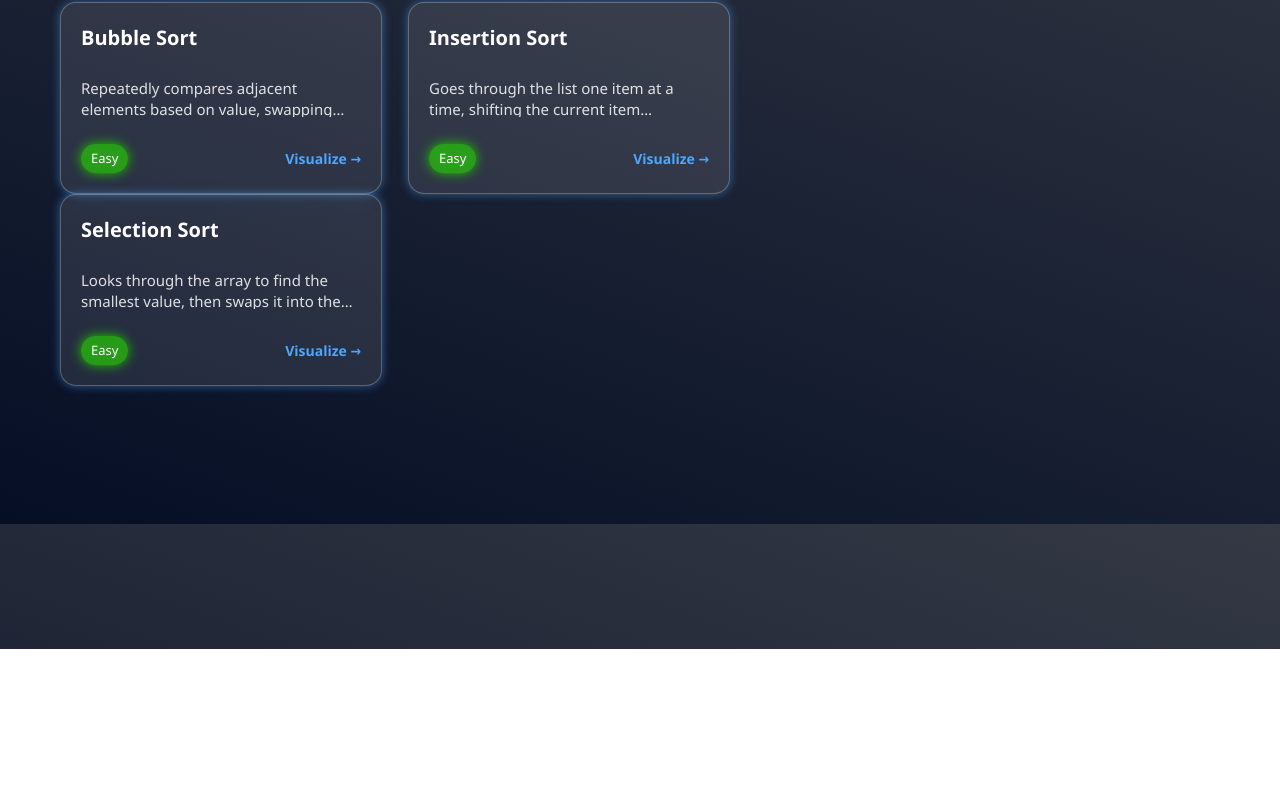
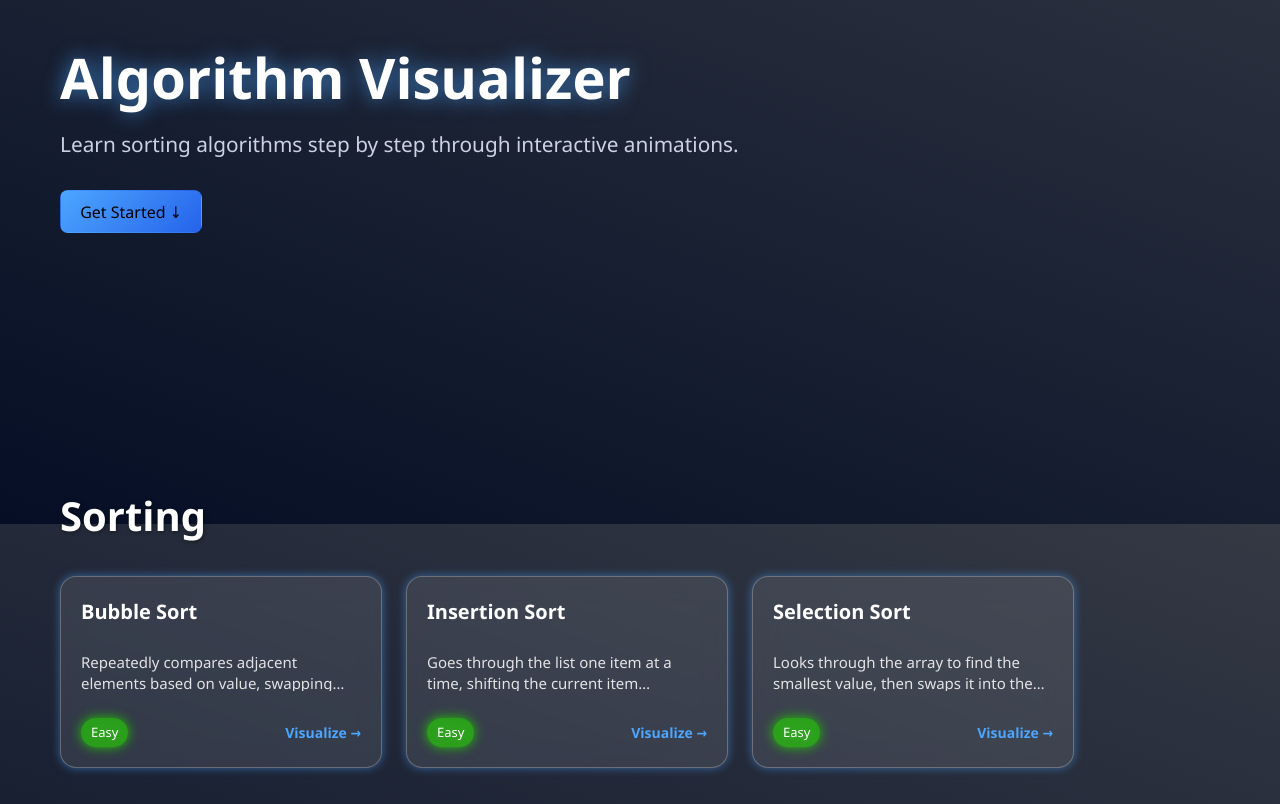
Before and after one commit to masonliiu/fullstack-algorithm-visualizer, a React (Vite) app in the folder frontend/: page / in a window 1280 px wide. Shown: the part 276-1080 px from the top of the page. Before the commit the page ends 925 px from the top, so only its background shows below. Built offline with nearby package versions, Linux system fonts and the light colour scheme.

Commit message:
added hero banner, hidden/visible classes for scroll-related animations, overall homepage improvements

```diff
--- a/frontend/src/pages/Home.css
+++ b/frontend/src/pages/Home.css
@@ -27,14 +27,58 @@ body {
     -webkit-background-clip: initial;
 }
 
+.hero-section {
+    margin-top: 200px;
+    margin-bottom: 50px;
+    max-width: 800px;
+    animation: fadeIn 1s ease forwards;
+}
+
+.hero-title {
+    font-size: 3.5rem;
+    font-weight: 800;
+    margin-bottom: 20px;
+    color: #fff;
+    text-shadow: 0 0 20px rgba(77, 166, 255, 0.7);
+}
+
+.hero-tagline {
+    font-size: 1.3rem;
+    font-weight: 400;
+    opacity: 0.9;
+    margin-bottom: 30px;
+}
+
+.hero-button {
+    background: linear-gradient(135deg, #4da6ff, #2563eb);
+}
+
 .card-grid {
     display: grid;
-    grid-template-columns: repeat(auto-fit, minmax(280px, 1fr));
-    width: 60%;
+    grid-template-columns: repeat(3, 1fr);
+    gap: 24px;
     max-width: 1200px;
+    margin-bottom: 300px;
     margin-top: 20px;
-    animation: fadeIn 1s ease forwards;
 }
+
+.sorting-section {
+    margin-top: 120px;
+    opacity: 0;
+    transform: translateY(40px);
+    transition: opacity 0.7s ease, transform 0.7s ease;
+}
+
+.sorting-section.hidden {
+    opacity: 0;
+    transform: translateY(40px);
+}
+
+.sorting-section.visible {
+    opacity: 1;
+    transform: translateY(0);
+}
+
 @keyframes fadeIn {
     from {
         opacity: 0;
--- a/frontend/src/pages/Home.jsx
+++ b/frontend/src/pages/Home.jsx
@@ -1,9 +1,49 @@
 import AlgorithmCard from "../components/AlgorithmCard";
 import "./Home.css";
+import { useEffect } from "react";
 
 export default function Home() {
+    const scrollToCards = () => {
+        const grid = document.querySelector(".card-grid");
+        if (grid) {
+            grid.scrollIntoView({ behavior: "smooth" });
+        }
+    };
+
+    useEffect(() => {
+        const sortingSection = document.querySelector(".sorting-section");
+        if (!sortingSection) return;
+
+        const observer = new IntersectionObserver(
+            ([entry]) => {
+                if (entry.isIntersecting) {
+                    sortingSection.classList.add("visible");
+                    sortingSection.classList.remove("hidden");
+                } else {
+                    sortingSection.classList.remove("visible");
+                    sortingSection.classList.add("hidden");
+                }
+            },
+            {threshold: 0.7}
+        );
+        observer.observe(sortingSection);
+
+        return () => {
+            if (sortingSection) observer.unobserve(sortingSection);
+        };
+    }, []);
     return (
         <div className="home-container">
+            <div className="hero-section">
+                <h1 className="hero-title">Algorithm Visualizer</h1>
+                <p className="hero-tagline">
+                    Learn sorting algorithms step by step through interactive animations.
+                </p>
+                <button className="hero-button" onClick={scrollToCards}>
+                    Get Started ↓
+                </button>
+            </div>
+            <div className="sorting-section hidden">
                 <h2 className="home-title">Sorting</h2>
                 <div className="card-grid">
                     <AlgorithmCard
@@ -26,5 +66,6 @@ export default function Home() {
                     />
                 </div>
             </div>
+        </div>
     );
 }
```
Also changed, not shown: frontend/src/components/Navbar.css (line endings or trailing spaces). Lines whose indentation alone changed are shown as unchanged.
